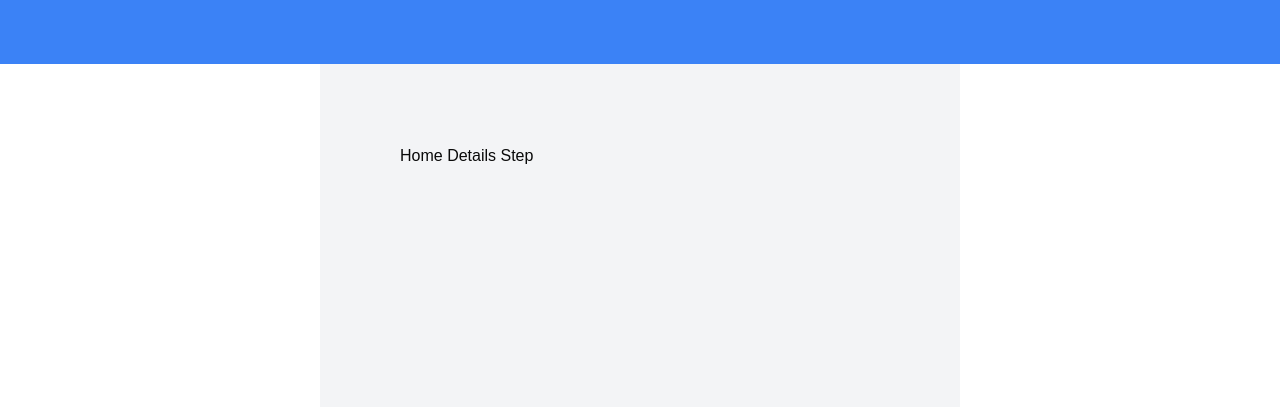
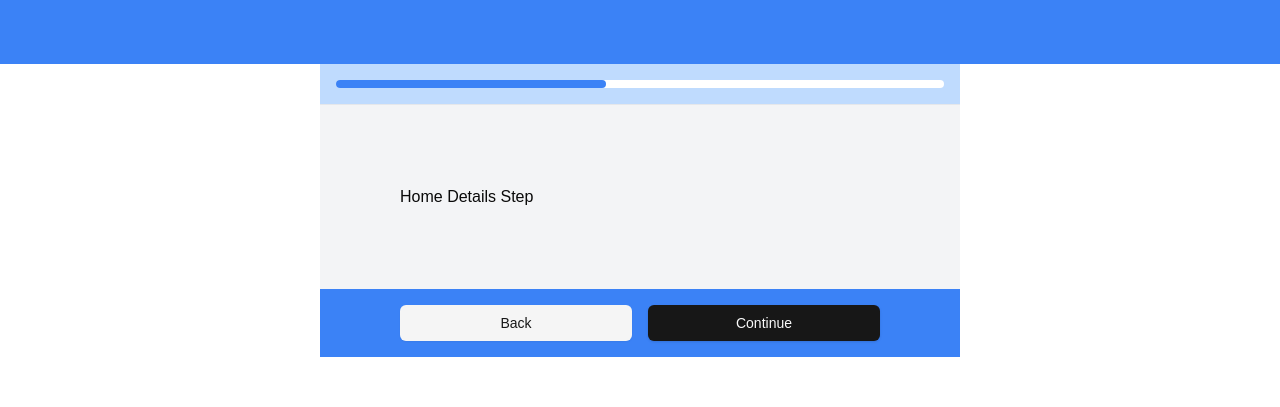
Before and after one commit to Nhollas/step-guard-playground, a Next.js app: page /journey/apple/home-details in a window 1280 px wide. Shown: the top 407 px of the page. Built offline with nearby package versions, Linux system fonts and the light colour scheme; no server answers.

Commit message:
Add JourneyLayout component for navigation and progress tracking

```diff
--- /dev/null
+++ b/src/app/journey/layout.tsx
@@ -0,0 +1,26 @@
+"use client"
+import { getOrderedJourneyStepRoutes } from "@/config/journey-steps"
+import { useJourneyNavigation } from "@/hooks/use-journey-navigation"
+import { ReactNode } from "react"
+
+export default function JourneyLayout({ children }: { children: ReactNode }) {
+  const { currentStepRoute, journey } = useJourneyNavigation()
+
+  const allSteps = getOrderedJourneyStepRoutes(journey)
+  const currentStepIndex = allSteps.indexOf(currentStepRoute)
+  const progressPercentage = ((currentStepIndex + 1) / allSteps.length) * 100
+
+  return (
+    <div className="max-w-screen-sm mx-auto">
+      <nav className="sticky top-0 w-full bg-blue-200 border-b border-gray-200 p-4">
+        <div className="h-2 w-full bg-white rounded-full">
+          <div
+            className="h-full bg-blue-500 rounded-full transition-all duration-300 ease-in-out"
+            style={{ width: `${progressPercentage}%` }}
+          />
+        </div>
+      </nav>
+      {children}
+    </div>
+  )
+}
```
